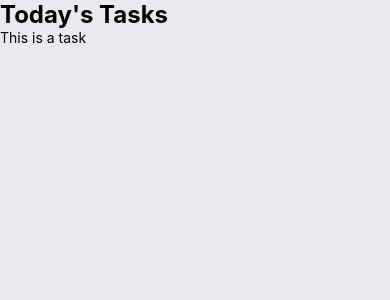
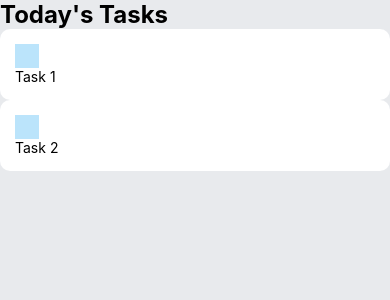
Before and after one commit to thejamesgore/react-native-projects, a React Native app in the folder 00-Todo-List/: screen / in a window 390 px wide. Shown: the top 300 px of the page. Built offline with nearby package versions, Linux system fonts and the light colour scheme.

Commit message:
added props and item styling:

```diff
--- a/00-Todo-List/App.js
+++ b/00-Todo-List/App.js
@@ -11,7 +11,8 @@
       </View>
 
       <View style={styles.items}>
-        <Task />
+        <Task text={'Task 1'} />
+        <Task text={'Task 2'} />
       </View>
     </View>
   )
--- a/00-Todo-List/components/Task.js
+++ b/00-Todo-List/components/Task.js
@@ -1,14 +1,29 @@
 import React from 'react'
-import { View, Text, StyleSheet } from 'react-native'
+import { View, Text, StyleSheet, TouchableOpacity } from 'react-native'
 
-const Task = () => {
+const Task = (props) => {
   return (
-    <View>
-      <Text>This is a task</Text>
+    <View style={styles.item}>
+      <View style={styles.itemLeft}>
+        <TouchableOpacity style={styles.square}></TouchableOpacity>
+        <Text style={styles.itemText}>{props.text}</Text>
+      </View>
+      <View style={styles.circular}></View>
     </View>
   )
 }
 
-const styles = StyleSheet.create({})
+const styles = StyleSheet.create({
+  item: { backgroundColor: '#FFF', padding: 15, borderRadius: 10 },
+  itemLeft: {},
+  square: {
+    width: 24,
+    height: 24,
+    backgroundColor: '#55BCF6',
+    opacity: 0.4,
+  },
+  itemText: {},
+  circular: {},
+})
 
 export default Task
```
